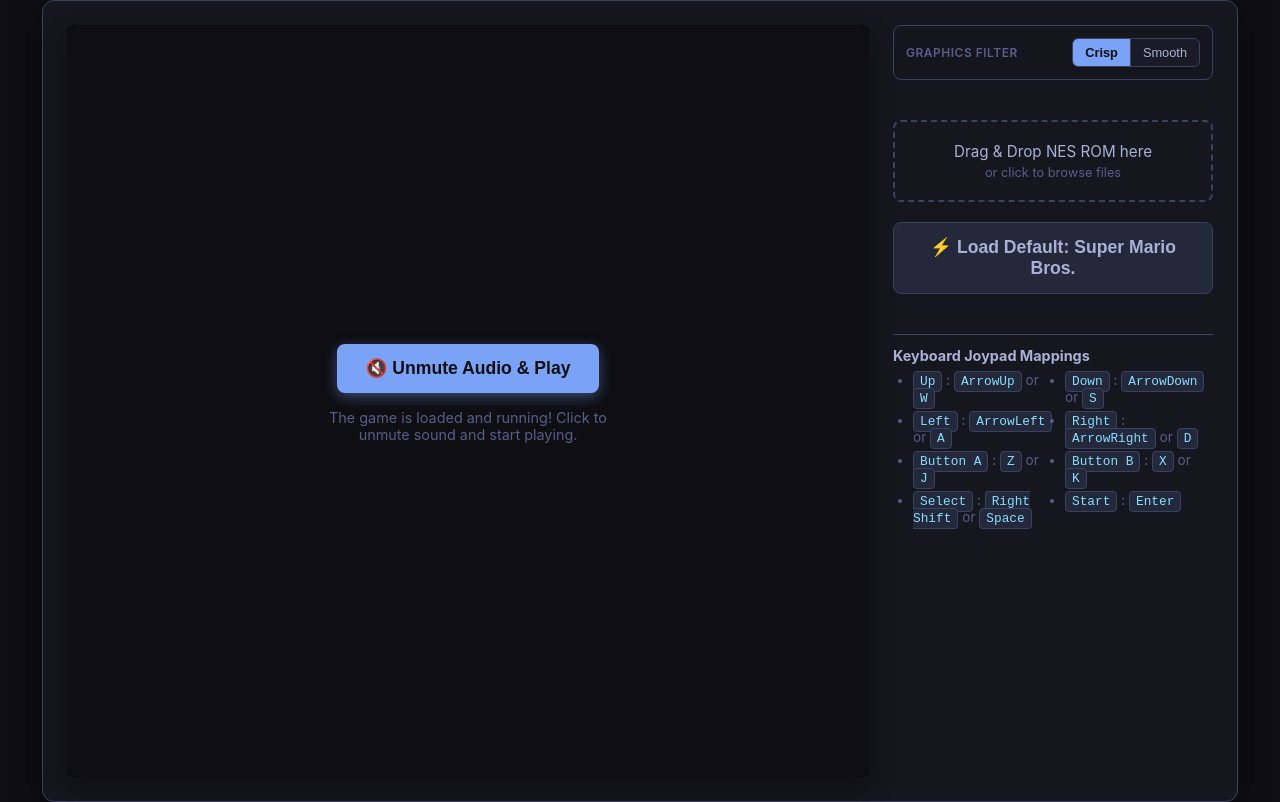
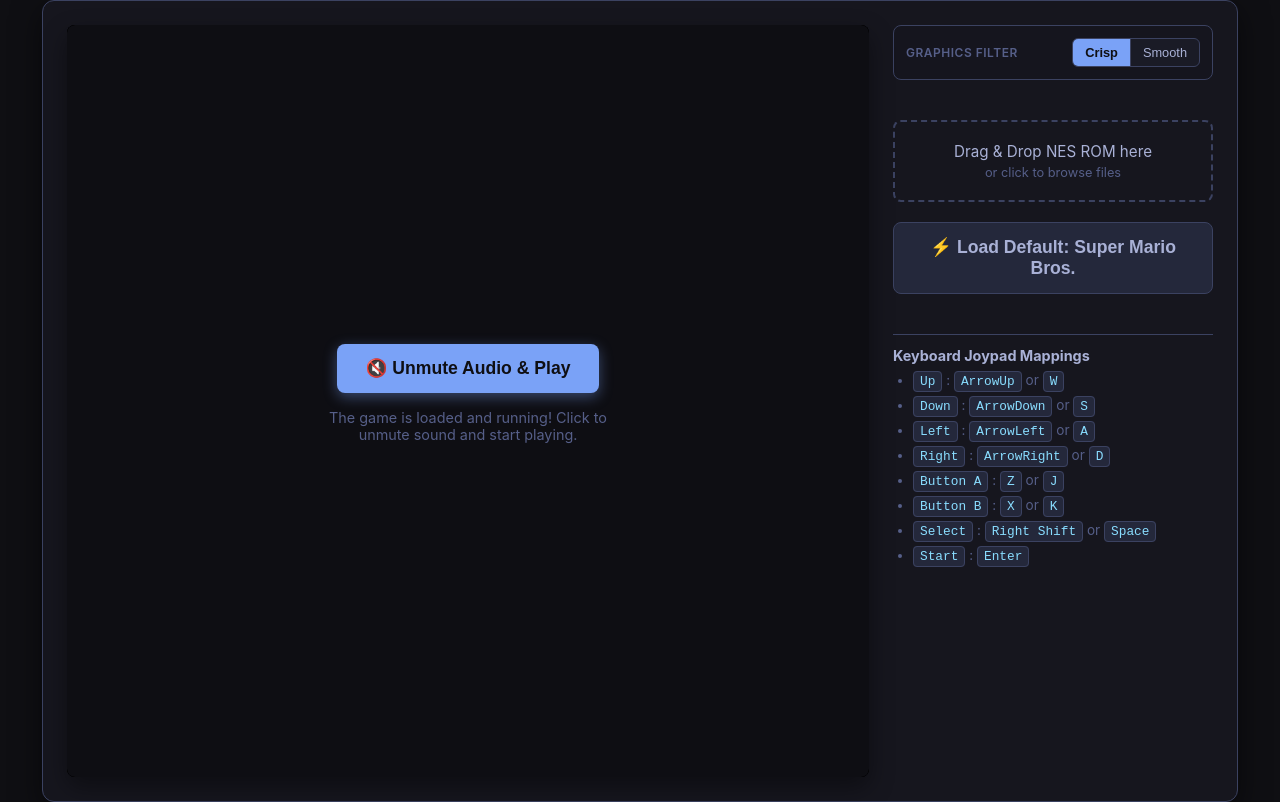
Before and after one commit to HclX/FcEmu, a website built with Vite: page static/index.html in a window 1280 px wide. Built offline with nearby package versions, Linux system fonts and the light colour scheme; no server answers.

Commit message:
Refactor keyboard mappings list in UI to a single-column vertical layout so each key is strictly on its own line

```diff
--- a/static/index.html
+++ b/static/index.html
@@ -270,9 +270,9 @@
         .info-panel ul {
             margin: 0;
             padding-left: 20px;
-            display: grid;
-            grid-template-columns: 1fr 1fr;
-            gap: 4px;
+            display: flex;
+            flex-direction: column;
+            gap: 6px;
         }
 
         .info-panel li {
```
